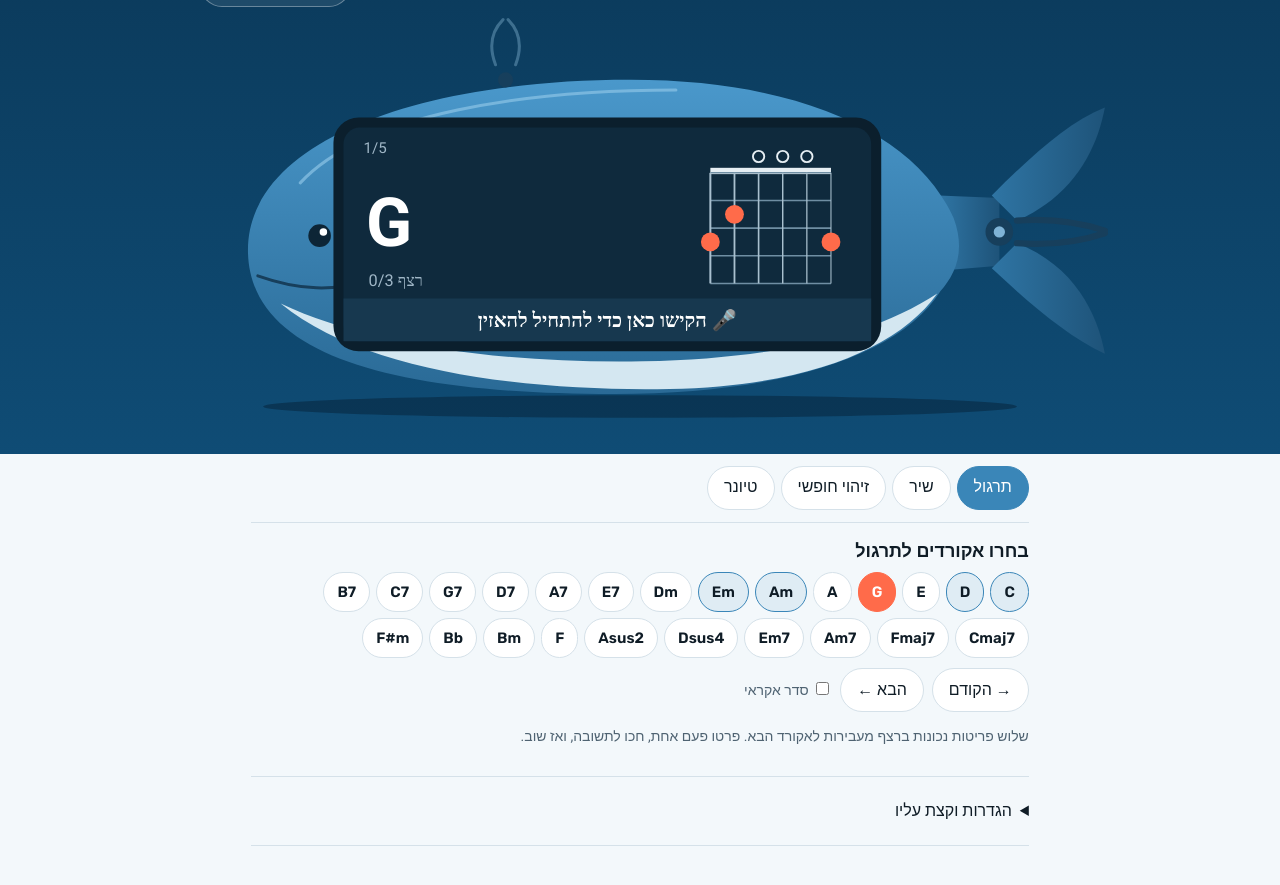
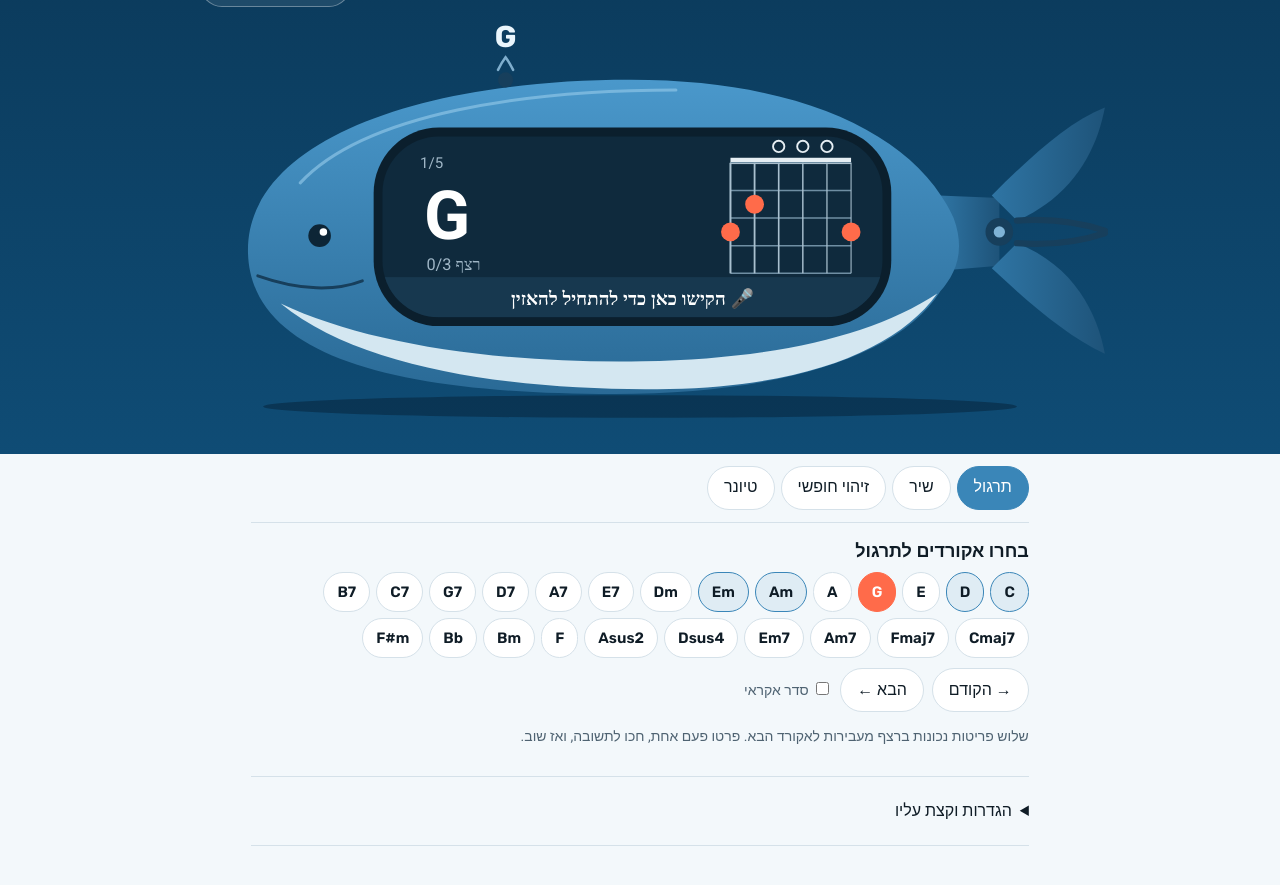
Before and after one commit to ido71/whale-chords, a plain HTML site: page index.html in a window 1280 px wide. Shown: the part 51-936 px from the top of the page. Drawn offline with Linux system fonts and the light colour scheme.

Commit message:
Rounded screen inside the whale outline; chord to play rises from the blowhole
Co-Authored-By: Claude Opus 5.5 <noreply@anthropic.com>
Claude-Session: https://claude.ai/code/session_01DYjhNSaCwKjSs9wR2toJsx

```diff
--- a/index.html
+++ b/index.html
@@ -22,6 +22,7 @@ h1{font:700 22px/1.1 Rubik,Heebo,sans-serif;margin:0;flex:1}
 .fig{position:relative;max-width:980px;margin:auto;aspect-ratio:780/330}
 .fig>svg{position:absolute;inset:0;width:100%;height:100%;direction:ltr}
 .fig>svg.go{cursor:pointer}
+.spout.rise{animation:rise .6s ease-out}@keyframes rise{from{transform:translateY(22px);opacity:0}to{transform:none;opacity:1}}
 .wrap{max-width:880px;margin:auto;padding:0 max(4vw,14px) 40px}
 .tabs{display:flex;gap:6px;flex-wrap:wrap;padding:12px 0;border-bottom:1px solid var(--rule)}
 button,select,input,textarea{font:inherit;color:inherit}
@@ -58,8 +59,8 @@ input[type=text]{min-height:44px;border-radius:12px;border:1.5px solid var(--rul
 .pick{position:fixed;inset:auto 0 0 0;background:var(--panel);border-top:2px solid var(--whale);padding:14px max(4vw,14px) 20px;box-shadow:0 -8px 30px #0004;z-index:5}
 .pick[hidden]{display:none}
 details{margin-top:8px}summary{cursor:pointer;min-height:32px}
-@media (prefers-reduced-motion:reduce){.meter i{transition:none}}
-@media(max-width:600px){.fig{aspect-ratio:494/262}h1{font-size:19px}.chip{min-height:38px;padding:0 11px}}
+@media (prefers-reduced-motion:reduce){.meter i{transition:none}.spout.rise{animation:none}}
+@media(max-width:600px){.fig{aspect-ratio:450/294}h1{font-size:19px}.chip{min-height:38px;padding:0 11px}}
 </style>
 </head>
 <body>
@@ -548,7 +549,7 @@ function target() {
 }
 
 // ------------------------------------------------------------ whale screen
-const svg = $('whale');
+const svg = $('whale'); let lastSpout = '';
 const NARROW = matchMedia('(max-width: 600px)'); NARROW.addEventListener ? NARROW.addEventListener('change', () => screen()) : NARROW.addListener(() => screen());
 function diag(sh, x0, y0) {
   const w = 96, h = 88, sx = w / 5, fy = h / 4; const fr = sh.filter(f => f > 0); let base = 1;
@@ -566,29 +567,34 @@ function screen() {
   if (S.mode === 'tune') {
     const t = T.tuner;
     const inTune = t && Math.abs(t.cents) < 5;
-    const nx = 364 + (t ? Math.max(-50, Math.min(50, t.cents)) : 0) * 2.2;
-    body = T_(364, 175, 58, '#fff', t ? t.note : '—', 'text-anchor="middle" font-weight="700" font-family="Rubik"') +
-      T_(364, 120, 13, '#9fb6c6', t ? 'מיתר ' + t.string + ' · ' + t.freq.toFixed(1) + ' Hz' : 'פרטו מיתר אחד', 'text-anchor="middle"') +
-      `<line x1="254" x2="474" y1="206" y2="206" stroke="#3b5a6f" stroke-width="2"/><line x1="364" x2="364" y1="196" y2="216" stroke="#9fb6c6" stroke-width="2"/>` +
-      (t ? `<circle cx="${nx}" cy="206" r="8" fill="${inTune ? '#1f9a60' : '#ff6b4a'}"/>` : '');
+    const nx = 384 + (t ? Math.max(-50, Math.min(50, t.cents)) : 0) * 2.2;
+    body = T_(384, 168, 54, '#fff', t ? t.note : '—', 'text-anchor="middle" font-weight="700" font-family="Rubik"') +
+      T_(384, 128, 13, '#9fb6c6', t ? 'מיתר ' + t.string + ' · ' + t.freq.toFixed(1) + ' Hz' : 'פרטו מיתר אחד', 'text-anchor="middle"') +
+      `<line x1="274" x2="494" y1="192" y2="192" stroke="#3b5a6f" stroke-width="2"/><line x1="384" x2="384" y1="182" y2="202" stroke="#9fb6c6" stroke-width="2"/>` +
+      (t ? `<circle cx="${nx}" cy="192" r="8" fill="${inTune ? '#1f9a60' : '#ff6b4a'}"/>` : '');
     T.fb = t ? { ok: inTune, t: inTune ? '✓ מכוון' : (t.cents < 0 ? 'נמוך ' : 'גבוה ') + Math.abs(t.cents).toFixed(0) + ' סנט — ' + (t.cents < 0 ? 'הדק' : 'שחרר') } : null;
   } else if (S.mode === 'free') {
     const h = T.heard;
     const sh = h ? E.fingering(h.chord) : null;
-    body = T_(172, 190, h && h.chord.name.length > 4 ? 40 : 54, '#fff', h ? h.chord.name : '?', 'font-weight="700" font-family="Rubik"') +
-      T_(174, 222, 13, '#9fb6c6', h ? 'אולי: ' + h.alternatives.map(a => a[0]).join(' · ') : 'נגנו אקורד') + (sh ? diag(sh, 446, 132) : '');
+    body = T_(218, 185, h && h.chord.name.length > 4 ? 40 : 54, '#fff', h ? h.chord.name : '?', 'font-weight="700" font-family="Rubik"') +
+      T_(220, 209, 13, '#9fb6c6', h ? 'אולי: ' + h.alternatives.map(a => a[0]).join(' · ') : 'נגנו אקורד') + (sh ? diag(sh, 462, 124) : '');
   } else {
     const t = target();
     const play = t.ch.transposed(-t.capo).name;
-    body = T_(172, 190, play.length > 4 ? 40 : 54, '#fff', play, 'font-weight="700" font-family="Rubik"') +
-      (t.capo ? T_(174, 210, 12.5, '#ffd36b', 'קפו ' + t.capo + ' · נשמע ' + t.ch.name) : '') +
-      (t.next ? T_(174, 222, 13, '#9fb6c6', '▶ ' + t.next) : T_(174, 222, 13, '#9fb6c6', 'רצף ' + T.streak + '/3')) +
-      T_(170, 116, 12, '#9fb6c6', S.mode === 'song' ? t.pos : (S.pracSel.length ? ((S.pracI % S.pracSel.length + S.pracSel.length) % S.pracSel.length + 1) + '/' + S.pracSel.length : '')) +
-      (t.sec ? T_(556, 116, 13, '#cfe2ee', t.sec, 'text-anchor="end"') : '') + diag(t.shape, 446, 132);
+    body = T_(218, 185, play.length > 4 ? 40 : 54, '#fff', play, 'font-weight="700" font-family="Rubik"') +
+      (t.capo ? T_(220, 198, 12.5, '#ffd36b', 'קפו ' + t.capo + ' · נשמע ' + t.ch.name) : '') +
+      (t.next ? T_(220, 209, 13, '#9fb6c6', '▶ ' + t.next) : T_(220, 209, 13, '#9fb6c6', 'רצף ' + T.streak + '/3')) +
+      T_(215, 128, 12, '#9fb6c6', S.mode === 'song' ? t.pos : (S.pracSel.length ? ((S.pracI % S.pracSel.length + S.pracSel.length) % S.pracSel.length + 1) + '/' + S.pracSel.length : '')) +
+      (t.sec ? T_(553, 128, 13, '#cfe2ee', t.sec, 'text-anchor="end"') : '') + diag(t.shape, 462, 124);
   }
   const fbt = T.fb == null ? (T.listening ? 'מקשיב…' : T.clipMode ? 'הקליטו קטע למטה' : '🎤 הקישו כאן כדי להתחיל להאזין') : T.fb.t;
+  let spout = '';
+  if (S.mode === 'tune') spout = T.tuner ? T.tuner.note : '';
+  else if (S.mode === 'free') spout = T.heard && T.heard.chord ? T.heard.chord.name : '';
+  else { const tt = target(); spout = tt ? tt.ch.transposed(-tt.capo).name : ''; }
+  const spoutNew = spout && spout !== lastSpout; lastSpout = spout;
   svg.classList.toggle('go', !T.listening && !T.clipMode);
-  svg.setAttribute('viewBox', NARROW.matches ? '118 50 494 262' : '0 0 780 330');
+  svg.setAttribute('viewBox', NARROW.matches ? '160 4 450 294' : '0 0 780 330');
   svg.innerHTML = `<defs><linearGradient id="bd" x1="0" y1="0" x2="0" y2="1"><stop offset="0" stop-color="#4a98cb"/><stop offset="1" stop-color="#2a6a96"/></linearGradient><linearGradient id="tl" x1="0" y1="0" x2="1" y2="0"><stop offset="0" stop-color="#2f75a4"/><stop offset="1" stop-color="#1e5379"/></linearGradient></defs>
  <ellipse cx="390" cy="318" rx="300" ry="9" fill="#06263c" opacity=".55"/>
  <g transform="translate(170 0)"><path d="M458 150 L506 152 L506 206 L458 210 Z" fill="url(#tl)"/><path d="M500 150 C530 120 560 92 590 80 C584 112 566 150 520 170 Z" fill="url(#tl)"/><path d="M500 208 C530 236 560 262 590 276 C584 244 566 206 520 188 Z" fill="url(#tl)"/>
@@ -600,12 +606,14 @@ function screen() {
  <path d="M70 140 C110 84 210 66 300 66" stroke="#8cc4e6" stroke-width="3" fill="none" opacity=".7" stroke-linecap="round" vector-effect="non-scaling-stroke"/>
  <path d="M44 214 C70 226 92 226 108 218" stroke="#173f5c" stroke-width="3" fill="none" stroke-linecap="round" vector-effect="non-scaling-stroke"/></g>
  <circle cx="283" cy="58" r="6" fill="#173f5c"/>
- <path d="M275 46 C269 30 273 18 281 10 M291 46 C297 30 293 18 285 10" stroke="#9ccbe8" stroke-width="2.4" fill="none" stroke-linecap="round" opacity="${T.listening ? .95 : .35}"/>
+ ${spout ? `<g class="spout${spoutNew ? ' rise' : ''}"><path d="M277 50 Q280 44 283 40 Q286 44 289 50" stroke="#9ccbe8" stroke-width="2" fill="none" stroke-linecap="round" opacity=".8"/>
+  <text x="283" y="32" font-size="24" font-weight="700" fill="#eaf6fd" font-family="Rubik" text-anchor="middle">${esc(spout)}</text></g>` : ''}
  <circle cx="135" cy="182" r="9" fill="#0d2536"/><circle cx="138" cy="179" r="3" fill="#fff"/>
- <rect x="146" y="88" width="436" height="186" rx="20" fill="#0b1f2d"/><rect x="154" y="96" width="420" height="170" rx="13" fill="#0f2a3d"/>
+ <clipPath id="scr"><rect x="185" y="103" width="398" height="144" rx="45"/></clipPath>
+ <rect x="178" y="96" width="412" height="158" rx="52" fill="#0b1f2d"/><rect x="185" y="103" width="398" height="144" rx="45" fill="#0f2a3d"/>
  ${body}
- <rect x="154" y="232" width="420" height="34" fill="${fbc}"/>
- <text x="364" y="255" font-size="${fbt.length > 46 ? 14 : 16}" font-weight="600" fill="#fff" font-family="Heebo" text-anchor="middle" direction="rtl">${esc(fbt)}</text>`;
+ <rect x="185" y="215" width="398" height="32" fill="${fbc}" clip-path="url(#scr)"/>
+ <text x="384" y="237" font-size="${fbt.length > 44 ? 13 : 15}" font-weight="600" fill="#fff" font-family="Heebo" text-anchor="middle" direction="rtl">${esc(fbt)}</text>`;
 }
 
 // ------------------------------------------------------------ panels
```
